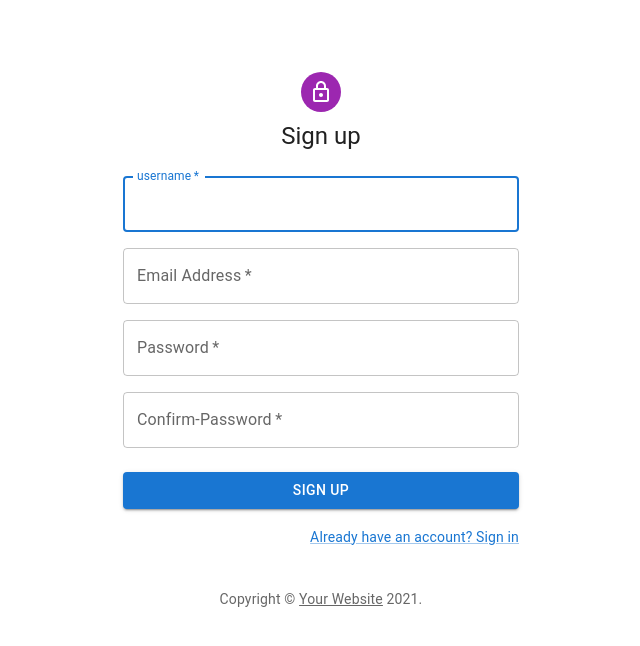
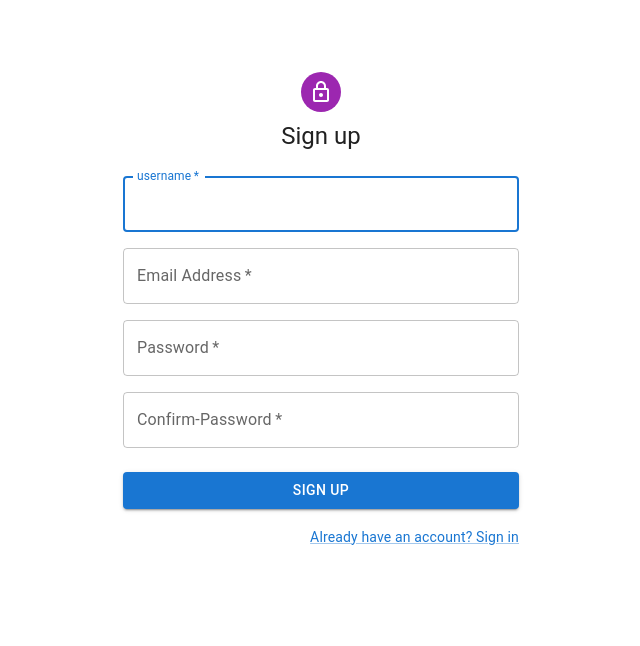
Before and after one commit to ezpz-coders/knipper-frontend, a Next.js app: page /signup in a window 1280 px wide. Shown: the top 646 px of the page, without its empty margins (319-959 px from the left). Built offline with nearby package versions, Linux system fonts and the light colour scheme; what twind would draw is missing.

Commit message:
removed copyright

```diff
--- a/pages/signup.tsx
+++ b/pages/signup.tsx
@@ -10,23 +10,6 @@ import CssBaseline from '@mui/material/CssBaseline'
 import Grid from '@mui/material/Grid'
 import Link from '@mui/material/Link'
 import { createTheme, ThemeProvider } from '@mui/material/styles'
-
-function Copyright(props: any) {
-  return (
-    <Typography
-      variant="body2"
-      color="text.secondary"
-      align="center"
-      {...props}>
-      {'Copyright © '}
-      <Link color="inherit" href="https://material-ui.com/">
-        Your Website
-      </Link>{' '}
-      {new Date().getFullYear()}
-      {'.'}
-    </Typography>
-  )
-}
 
 const theme = createTheme()
 
@@ -124,7 +107,6 @@ export default function SignUp() {
             </Grid>
           </Box>
         </Box>
-        <Copyright sx={{ mt: 5 }} />
       </Container>
     </ThemeProvider>
   )
```
